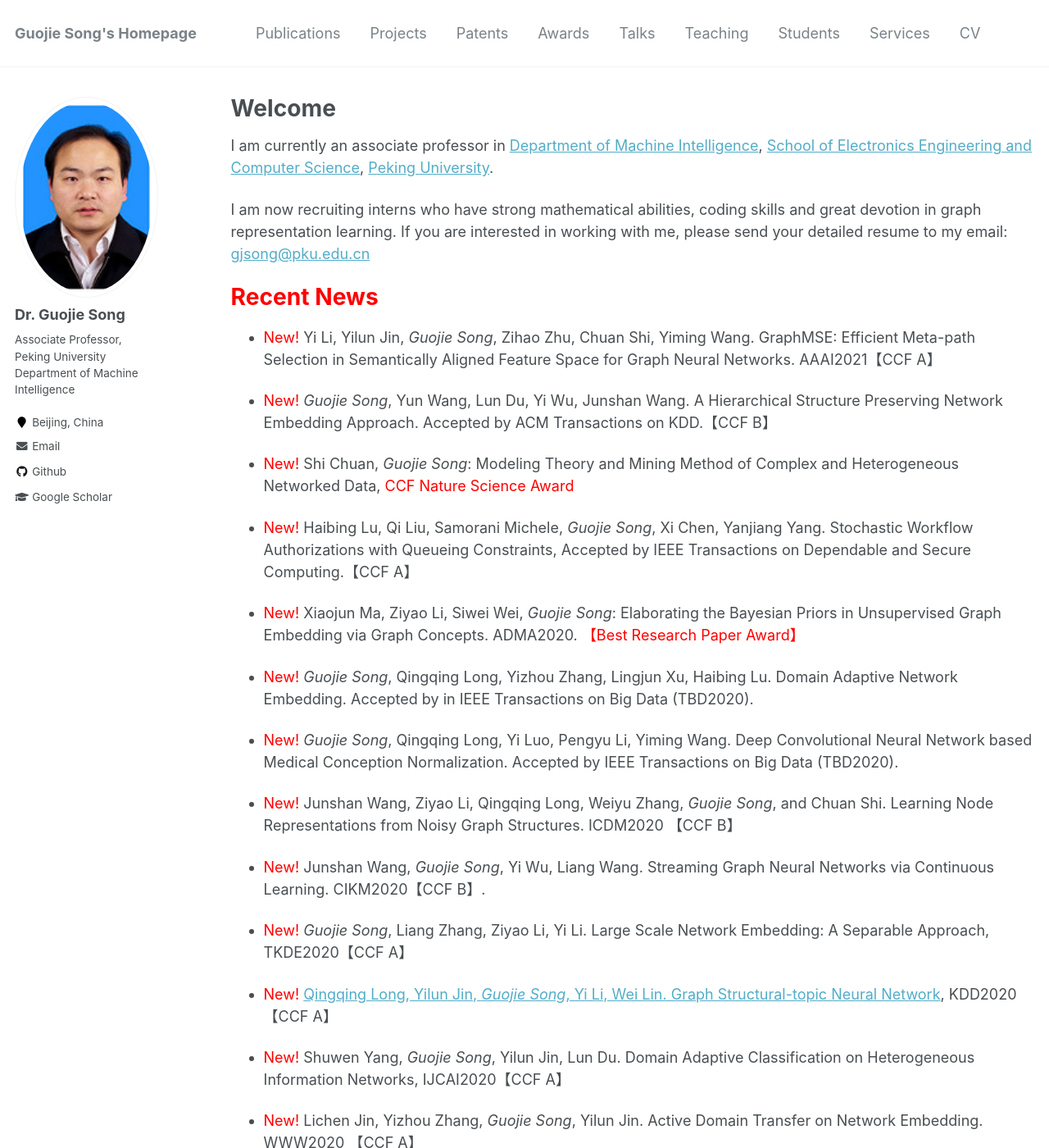
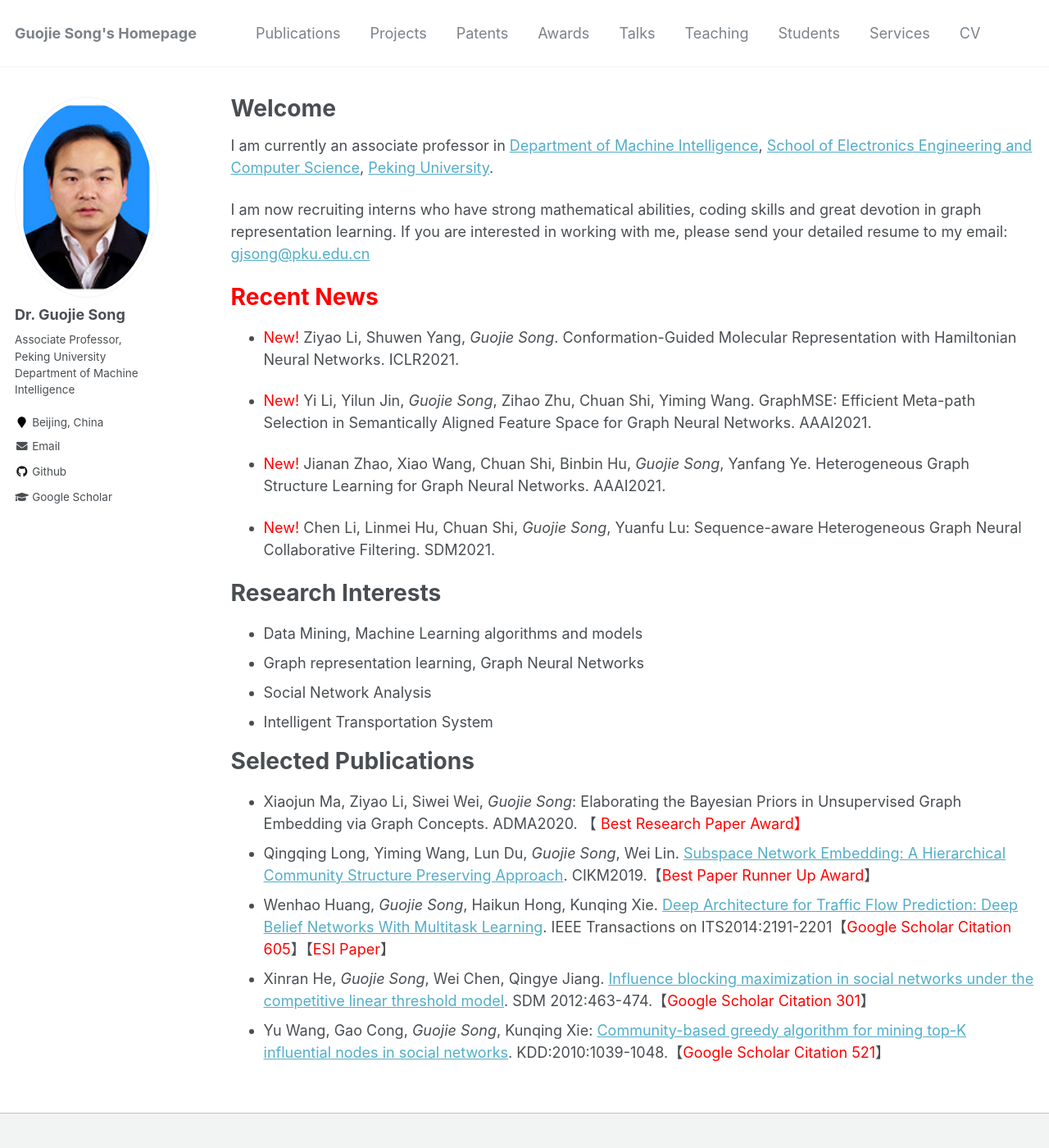
Before and after one commit to gjsong-pku/gjsong-pku.github.io, a Jekyll site: the page built from _pages/about.md, in a window 1280 px wide and 1400 px high. Shown: the whole window at 82% size. Built offline with Jekyll 4.4.1, drawn with Linux system fonts in a browser that asks for light colours; some of the changed text lies outside the part shown.

Commit message:
Update about.md

```diff
--- a/_pages/about.md
+++ b/_pages/about.md
@@ -16,42 +16,15 @@ I am now recruiting interns who have strong mathematical abilities, coding skill
 
 <span style='color:red'>Recent News</span>
 ======
+- <span style="color:red">New!</span> Ziyao Li, Shuwen Yang, *Guojie Song*. Conformation-Guided Molecular Representation with Hamiltonian Neural Networks. ICLR2021.
 
-- <span style="color:red">New!</span> Yi Li, Yilun Jin, *Guojie Song*, Zihao Zhu, Chuan Shi, Yiming Wang. GraphMSE: Efficient Meta-path Selection in Semantically Aligned Feature Space for Graph Neural Networks. AAAI2021【CCF A】
+- <span style="color:red">New!</span> Yi Li, Yilun Jin, *Guojie Song*, Zihao Zhu, Chuan Shi, Yiming Wang. GraphMSE: Efficient Meta-path Selection in Semantically Aligned Feature Space for Graph Neural Networks. AAAI2021.
 
-- <span style="color:red">New!</span> *Guojie Song*, Yun Wang, Lun Du, Yi Wu, Junshan Wang. A Hierarchical Structure Preserving Network Embedding Approach. Accepted by ACM Transactions on KDD.【CCF B】
+- <span style="color:red">New!</span>	Jianan Zhao, Xiao Wang, Chuan Shi, Binbin Hu, *Guojie Song*, Yanfang Ye. Heterogeneous Graph Structure Learning for Graph Neural Networks. AAAI2021.
 
-- <span style="color:red">New!</span> Shi Chuan, *Guojie Song*: Modeling Theory and Mining Method of Complex and Heterogeneous Networked Data, <span style="color:red"> CCF Nature Science Award
+- <span style="color:red">New!</span>	Chen Li, Linmei Hu, Chuan Shi, *Guojie Song*, Yuanfu Lu: Sequence-aware Heterogeneous Graph Neural Collaborative Filtering. SDM2021.
 
-- <span style="color:red">New!</span>	Haibing Lu, Qi Liu, Samorani Michele, *Guojie Song*, Xi Chen, Yanjiang Yang. Stochastic Workflow Authorizations with Queueing Constraints, Accepted by IEEE Transactions on Dependable and Secure Computing.【CCF A】
 
-- <span style="color:red">New!</span> Xiaojun Ma, Ziyao Li, Siwei Wei, *Guojie Song*: Elaborating the Bayesian Priors in Unsupervised Graph Embedding via Graph Concepts. ADMA2020. <span style="color:red"> 【Best Research Paper Award】
-
-- <span style="color:red">New!</span> *Guojie Song*, Qingqing Long, Yizhou Zhang, Lingjun Xu, Haibing Lu. Domain Adaptive Network Embedding. Accepted by in IEEE Transactions on Big Data (TBD2020).
-
-- <span style="color:red">New!</span> *Guojie Song*, Qingqing Long, Yi Luo, Pengyu Li, Yiming Wang. Deep Convolutional Neural Network based Medical Conception Normalization. Accepted by IEEE Transactions on Big Data (TBD2020).
-
-- <span style="color:red">New!</span> Junshan Wang, Ziyao Li, Qingqing Long, Weiyu Zhang, *Guojie Song*, and Chuan Shi. Learning Node Representations from Noisy Graph Structures.  ICDM2020 【CCF B】
-
-- <span style="color:red">New!</span> Junshan Wang, *Guojie Song*, Yi Wu, Liang Wang. Streaming Graph Neural Networks via Continuous Learning. CIKM2020【CCF B】.
-
-- <span style="color:red">New!</span> *Guojie Song*, Liang Zhang, Ziyao Li, Yi Li. Large Scale Network Embedding: A Separable Approach, TKDE2020【CCF A】
-
-- <span style="color:red">New!</span> [Qingqing Long, Yilun Jin, *Guojie Song*, Yi Li, Wei Lin. Graph Structural-topic Neural Network](https://www.gjsong-pku.cn/files/KDD_GraphSTONE.pdf), KDD2020【CCF A】
-
-- <span style="color:red">New!</span> Shuwen Yang, *Guojie Song*, Yilun Jin, Lun Du. Domain Adaptive Classification on Heterogeneous Information Networks, IJCAI2020【CCF A】
-
-- <span style="color:red">New!</span> Lichen Jin, Yizhou Zhang, *Guojie Song*, Yilun Jin. Active Domain Transfer on Network Embedding. WWW2020 【CCF A】
-
-- <span style="color:red">New!</span> Junshan Wang, Yilun Jin, *Guojie Song* and Xiaojun Ma .EPNE: Evolutionary Pattern Preserving Network Embedding.ECAI 2020 【CCF B】
-
-- <span style="color:red">New!</span> Shuai Liu, Wenhao Huang, *Guojie Song*. [Real-time Transportation Prediction Correction using Reconstruction Error in Deep Learning](https://dl.acm.org/doi/abs/10.1145/3369871). TKDD 【CCF B】
-
-- <span style="color:red">New!</span> Xiao Wang, Ruijie Wang, Chuan Shi, *Guojie Song*. [Multi-Component Graph Convolutional Collaborative Filtering](https://arxiv.org/abs/1911.10699). AAAI2020. 【CCF A】
-
-- <span style="color:red">New!</span> Ziqiang Cheng, Yang Yang, Wei Wang, Wenjie Hu, Yueting Zhuang, *Guojie Song*. [Time2Graph: Revisiting Time Series Modeling with Dynamic Shapelets](https://arxiv.org/abs/1911.04143). AAAI2020. 【CCF A】
-
-- <span style="color:red">New!</span> Yilun Jin, *Guojie Song*, Chuan Shi. GraLSP: [Graph Neural Networks with Local Structural Patterns. AAAI2020](https://arxiv.org/abs/1911.07675).【CCF A】
 
 Research Interests
 ======
```
